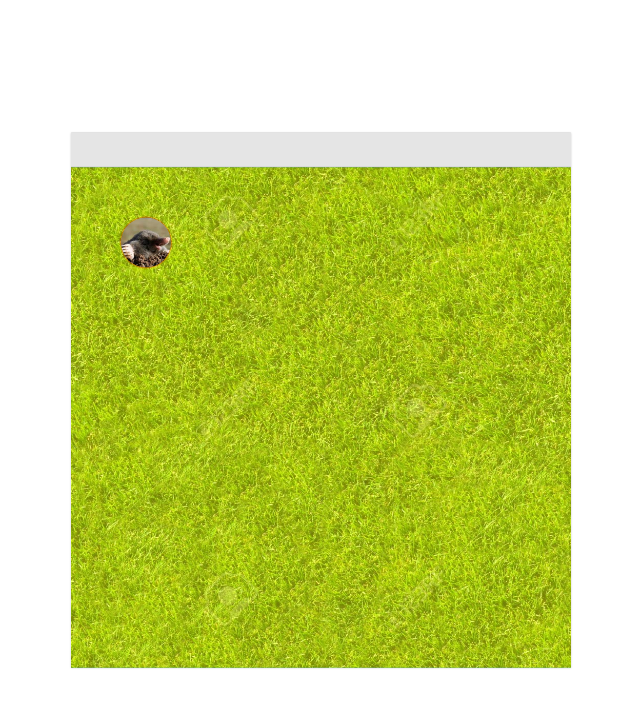
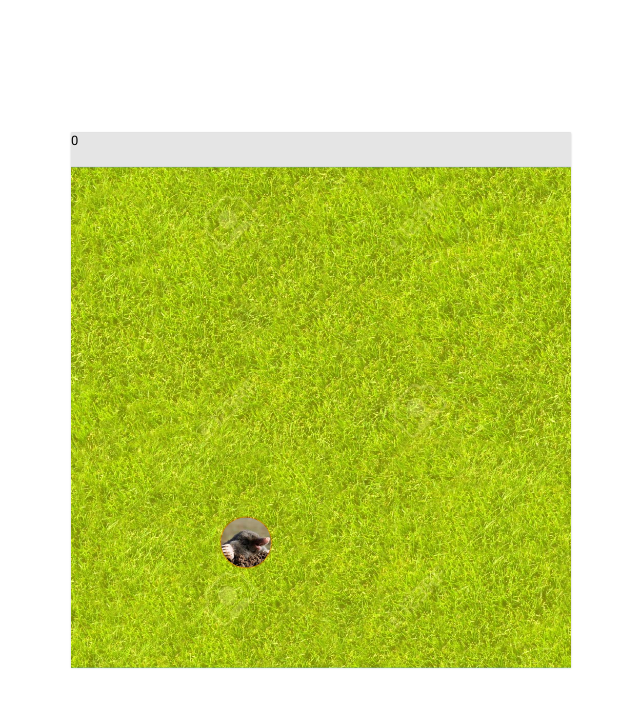
Before and after one commit to kaluznymarcin/codsunday17062018, a plain HTML site: page src/index.html in a window 1280 px wide. Shown: the whole page, without its empty margins (319-959 px from the left). Drawn offline with Linux system fonts and the light colour scheme.

Commit message:
zajecia 3

```diff
--- a/src/scripts/game.js
+++ b/src/scripts/game.js
@@ -1,12 +1,30 @@
 (function () {
+    let score = 0;
     const gameElement = document.createElement("div");
     const panelElement = document.createElement("div");
     const arenaElement = document.createElement("div");
 
     const moleElement = document.createElement("div");
 
-    moleElement.style.top = "50px";
-    moleElement.style.left = "50px";
+    let timeUID = null;
+
+    arenaElement.addEventListener(
+        "click",
+        function (e) {
+            const element = e.target;
+            e.stopPropagation();
+
+            if (moleElement === element) {
+                score += 1;
+                panelElement.innerHTML = score;
+                showMole();
+            }
+        },
+        false
+    );
+
+    showMole();
+    panelElement.innerHTML = score;
 
     gameElement.classList.add("game");
     panelElement.classList.add("panel");
@@ -19,7 +37,20 @@
         arenaElement
     );
 
+    const list = Math.floor(Math.random() * 10);
+
     arenaElement.appendChild(moleElement);
 
     document.body.appendChild(gameElement);
+
+    function changePosition() {
+        moleElement.style.top = `${Math.floor(Math.random() * 10) * 50}px`;
+        moleElement.style.left = (Math.floor(Math.random() * 10) * 50 + "px");
+    }
+
+    function showMole() {
+        clearInterval(timeUID);
+        changePosition()
+        timeUID = setInterval(changePosition, 1 * 30 * 1000);
+    }
 }());
--- a/src/styles/game.css
+++ b/src/styles/game.css
@@ -35,6 +35,7 @@
     bottom: 0;
     left: 0;
     background-color: rgba(255, 255, 0, 0.4);
+    pointer-events: none;
 }
 
 .game .arena .mole {
```
